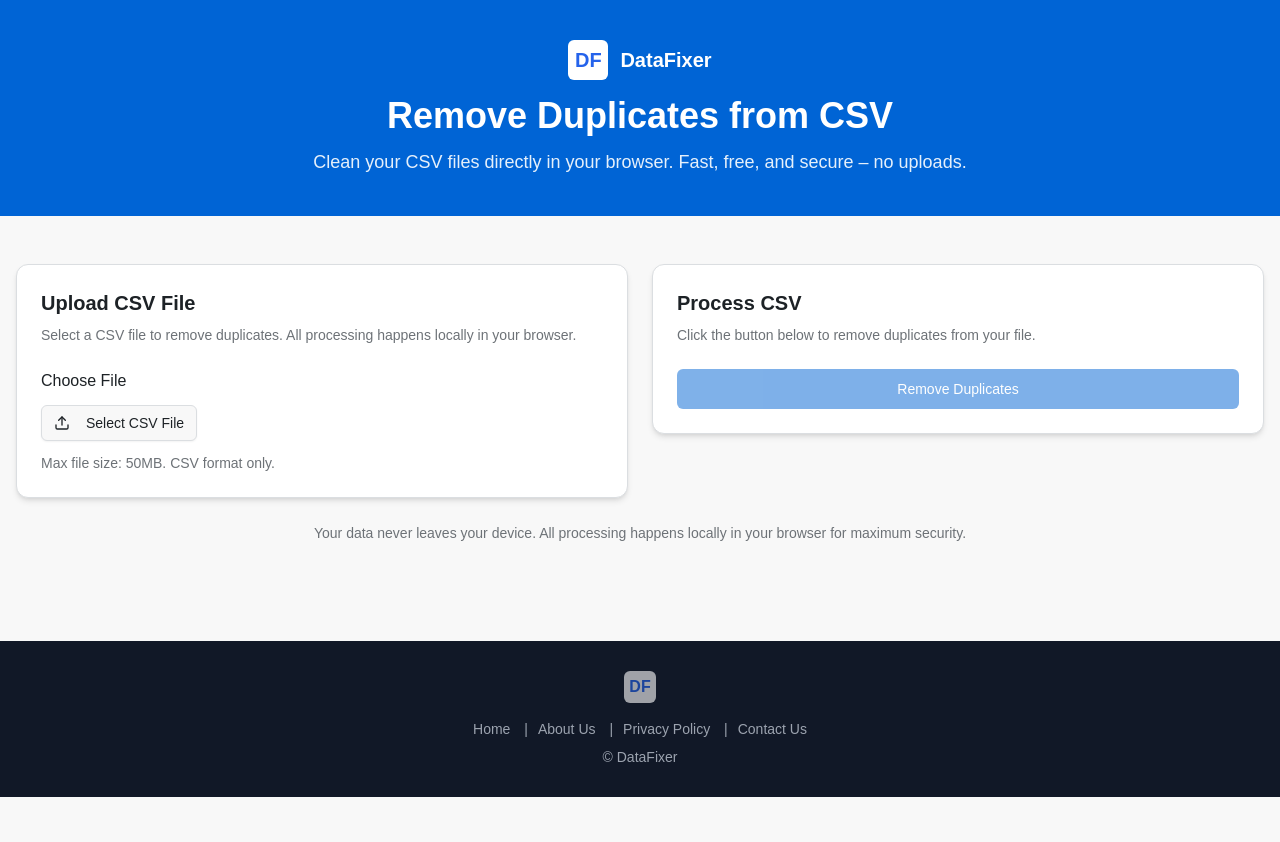
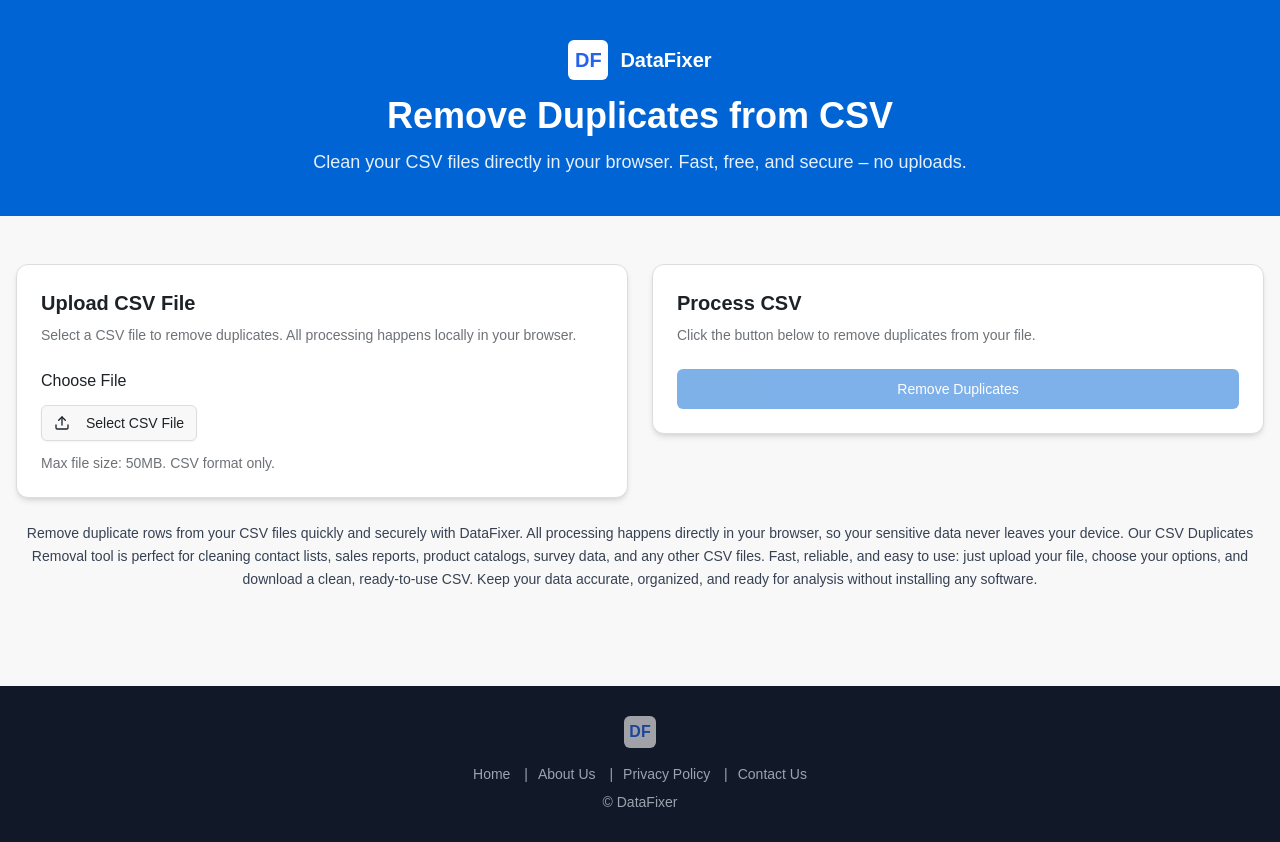
Before and after one commit to esaiemp/datafixer, a Next.js app: page /csv/remove-duplicates in a window 1280 px wide. Before the commit the page ends 800 px from the top, so only its background shows below. Built offline with nearby package versions, Linux system fonts and the light colour scheme.

Commit message:
Extended tool description
Extended tool description

```diff
--- a/components/csv-deduplicator.tsx
+++ b/components/csv-deduplicator.tsx
@@ -435,9 +435,14 @@ export default function CSVDeduplicator() {
         </div>
 
         <div className="mt-6 text-center text-sm text-muted-foreground leading-relaxed">
-          <p>
-            Your data never leaves your device. All processing happens locally in your browser for maximum security.
-          </p>
+          <p className="mt-6 text-center text-sm text-gray-700 leading-relaxed">
+  Remove duplicate rows from your CSV files quickly and securely with DataFixer.
+  All processing happens directly in your browser, so your sensitive data never leaves your device.
+  Our CSV Duplicates Removal tool is perfect for cleaning contact lists, sales reports, product catalogs,
+  survey data, and any other CSV files. Fast, reliable, and easy to use: just upload your file,
+  choose your options, and download a clean, ready-to-use CSV.
+  Keep your data accurate, organized, and ready for analysis without installing any software.
+</p>
         </div>
       </div>
 
```
